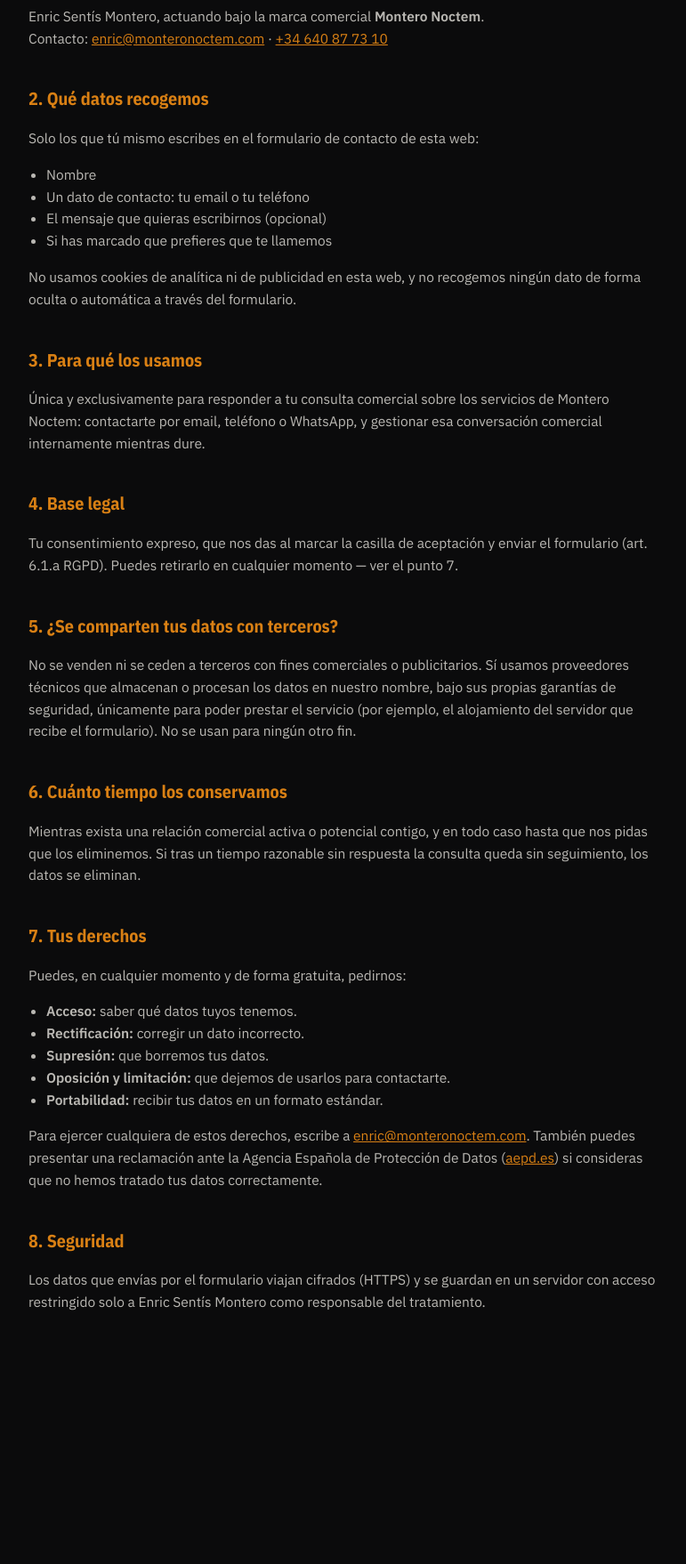
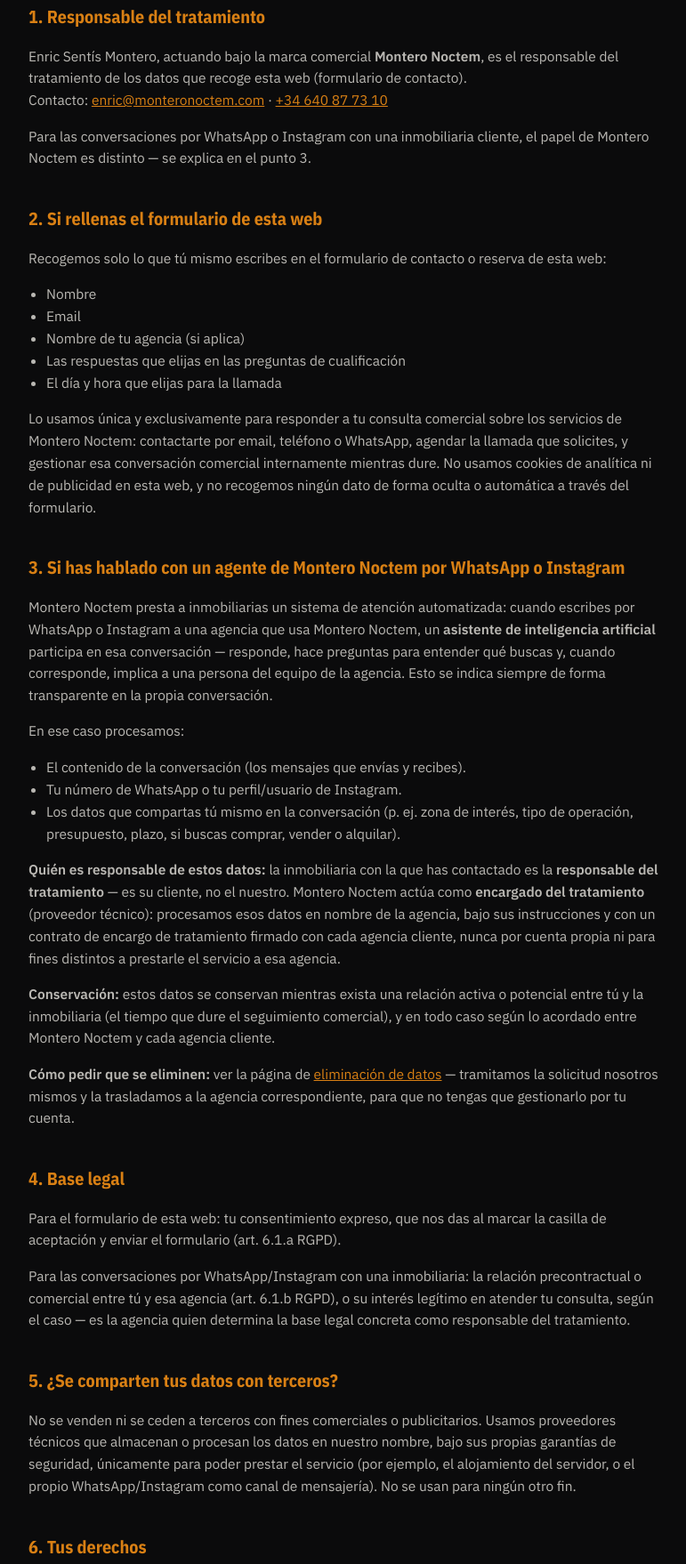
Before and after one commit to MonteroNoctem/landing, a website: page public/privacidad.html in a window 1280 px wide. Shown: the part 421-2179 px from the top of the page at 89% size, without its empty margins (252-1023 px from the left). Before the commit the page ends 2012 px from the top, so only its background shows below. Drawn offline with nearby package versions, Linux system fonts and the light colour scheme.

Commit message:
Ampliar politica de privacidad: WhatsApp/Instagram, IA,

```diff
--- a/public/privacidad.html
+++ b/public/privacidad.html
@@ -58,57 +58,99 @@
     <p class="updated">Última actualización: octubre de 2026</p>
 
     <div class="box">
-      Esta página explica, en términos claros, qué pasa con tus datos cuando rellenas el formulario
-      de contacto de <strong>monteronoctem.com</strong>. No es una plantilla legal genérica: describe
-      exactamente lo que hace este sitio.
+      Esta página explica, en términos claros, qué pasa con tus datos en dos situaciones distintas:
+      si rellenas el formulario de <strong>monteronoctem.com</strong>, o si has hablado con un
+      agente de Montero Noctem por <strong>WhatsApp o Instagram</strong> en nombre de una
+      inmobiliaria cliente. No es una plantilla legal genérica: describe exactamente lo que hace
+      este sistema.
     </div>
 
     <h2>1. Responsable del tratamiento</h2>
     <p>
-      Enric Sentís Montero, actuando bajo la marca comercial <strong>Montero Noctem</strong>.<br />
+      Enric Sentís Montero, actuando bajo la marca comercial <strong>Montero Noctem</strong>, es el
+      responsable del tratamiento de los datos que recoge esta web (formulario de contacto).<br />
       Contacto: <a href="mailto:enric@monteronoctem.com">enric@monteronoctem.com</a> ·
       <a href="https://wa.me/34640877310">+34 640 87 73 10</a>
     </p>
+    <p>
+      Para las conversaciones por WhatsApp o Instagram con una inmobiliaria cliente, el papel de
+      Montero Noctem es distinto — se explica en el punto 3.
+    </p>
 
-    <h2>2. Qué datos recogemos</h2>
-    <p>Solo los que tú mismo escribes en el formulario de contacto de esta web:</p>
+    <h2>2. Si rellenas el formulario de esta web</h2>
+    <p>Recogemos solo lo que tú mismo escribes en el formulario de contacto o reserva de esta web:</p>
     <ul>
       <li>Nombre</li>
-      <li>Un dato de contacto: tu email o tu teléfono</li>
-      <li>El mensaje que quieras escribirnos (opcional)</li>
-      <li>Si has marcado que prefieres que te llamemos</li>
+      <li>Email</li>
+      <li>Nombre de tu agencia (si aplica)</li>
+      <li>Las respuestas que elijas en las preguntas de cualificación</li>
+      <li>El día y hora que elijas para la llamada</li>
     </ul>
-    <p>No usamos cookies de analítica ni de publicidad en esta web, y no recogemos ningún dato de forma oculta o automática a través del formulario.</p>
+    <p>
+      Lo usamos única y exclusivamente para responder a tu consulta comercial sobre los servicios
+      de Montero Noctem: contactarte por email, teléfono o WhatsApp, agendar la llamada que
+      solicites, y gestionar esa conversación comercial internamente mientras dure. No usamos
+      cookies de analítica ni de publicidad en esta web, y no recogemos ningún dato de forma
+      oculta o automática a través del formulario.
+    </p>
 
-    <h2>3. Para qué los usamos</h2>
+    <h2>3. Si has hablado con un agente de Montero Noctem por WhatsApp o Instagram</h2>
     <p>
-      Única y exclusivamente para responder a tu consulta comercial sobre los servicios de Montero
-      Noctem: contactarte por email, teléfono o WhatsApp, y gestionar esa conversación comercial
-      internamente mientras dure.
+      Montero Noctem presta a inmobiliarias un sistema de atención automatizada: cuando escribes
+      por WhatsApp o Instagram a una agencia que usa Montero Noctem, un <strong>asistente de
+      inteligencia artificial</strong> participa en esa conversación — responde, hace preguntas
+      para entender qué buscas y, cuando corresponde, implica a una persona del equipo de la
+      agencia. Esto se indica siempre de forma transparente en la propia conversación.
+    </p>
+    <p>En ese caso procesamos:</p>
+    <ul>
+      <li>El contenido de la conversación (los mensajes que envías y recibes).</li>
+      <li>Tu número de WhatsApp o tu perfil/usuario de Instagram.</li>
+      <li>Los datos que compartas tú mismo en la conversación (p. ej. zona de interés, tipo de
+        operación, presupuesto, plazo, si buscas comprar, vender o alquilar).</li>
+    </ul>
+    <p>
+      <strong>Quién es responsable de estos datos:</strong> la inmobiliaria con la que has
+      contactado es la <strong>responsable del tratamiento</strong> — es su cliente, no el nuestro.
+      Montero Noctem actúa como <strong>encargado del tratamiento</strong> (proveedor técnico):
+      procesamos esos datos en nombre de la agencia, bajo sus instrucciones y con un contrato de
+      encargo de tratamiento firmado con cada agencia cliente, nunca por cuenta propia ni para
+      fines distintos a prestarle el servicio a esa agencia.
+    </p>
+    <p>
+      <strong>Conservación:</strong> estos datos se conservan mientras exista una relación activa o
+      potencial entre tú y la inmobiliaria (el tiempo que dure el seguimiento comercial), y en todo
+      caso según lo acordado entre Montero Noctem y cada agencia cliente.
+    </p>
+    <p>
+      <strong>Cómo pedir que se eliminen:</strong> ver la página de
+      <a href="/eliminar-datos.html">eliminación de datos</a> — tramitamos la solicitud nosotros
+      mismos y la trasladamos a la agencia correspondiente, para que no tengas que gestionarlo por
+      tu cuenta.
     </p>
 
     <h2>4. Base legal</h2>
     <p>
-      Tu consentimiento expreso, que nos das al marcar la casilla de aceptación y enviar el
-      formulario (art. 6.1.a RGPD). Puedes retirarlo en cualquier momento — ver el punto 7.
+      Para el formulario de esta web: tu consentimiento expreso, que nos das al marcar la casilla
+      de aceptación y enviar el formulario (art. 6.1.a RGPD).
+    </p>
+    <p>
+      Para las conversaciones por WhatsApp/Instagram con una inmobiliaria: la relación precontractual
+      o comercial entre tú y esa agencia (art. 6.1.b RGPD), o su interés legítimo en atender tu
+      consulta, según el caso — es la agencia quien determina la base legal concreta como
+      responsable del tratamiento.
     </p>
 
     <h2>5. ¿Se comparten tus datos con terceros?</h2>
     <p>
-      No se venden ni se ceden a terceros con fines comerciales o publicitarios. Sí usamos
-      proveedores técnicos que almacenan o procesan los datos en nuestro nombre, bajo sus propias
-      garantías de seguridad, únicamente para poder prestar el servicio (por ejemplo, el alojamiento
-      del servidor que recibe el formulario). No se usan para ningún otro fin.
+      No se venden ni se ceden a terceros con fines comerciales o publicitarios. Usamos proveedores
+      técnicos que almacenan o procesan los datos en nuestro nombre, bajo sus propias garantías de
+      seguridad, únicamente para poder prestar el servicio (por ejemplo, el alojamiento del
+      servidor, o el propio WhatsApp/Instagram como canal de mensajería). No se usan para ningún
+      otro fin.
     </p>
 
-    <h2>6. Cuánto tiempo los conservamos</h2>
-    <p>
-      Mientras exista una relación comercial activa o potencial contigo, y en todo caso hasta que
-      nos pidas que los eliminemos. Si tras un tiempo razonable sin respuesta la consulta queda sin
-      seguimiento, los datos se eliminan.
-    </p>
-
-    <h2>7. Tus derechos</h2>
+    <h2>6. Tus derechos</h2>
     <p>Puedes, en cualquier momento y de forma gratuita, pedirnos:</p>
     <ul>
       <li><strong>Acceso:</strong> saber qué datos tuyos tenemos.</li>
@@ -119,14 +161,24 @@
     </ul>
     <p>
       Para ejercer cualquiera de estos derechos, escribe a
-      <a href="mailto:enric@monteronoctem.com">enric@monteronoctem.com</a>. También puedes presentar
-      una reclamación ante la Agencia Española de Protección de Datos (<a href="https://www.aepd.es" target="_blank" rel="noopener">aepd.es</a>) si consideras que no hemos tratado tus datos correctamente.
+      <a href="mailto:enric@monteronoctem.com">enric@monteronoctem.com</a> — da igual si contactaste
+      a través del formulario de esta web o hablando con la agencia, lo gestionamos igual. También
+      puedes presentar una reclamación ante la Agencia Española de Protección de Datos
+      (<a href="https://www.aepd.es" target="_blank" rel="noopener">aepd.es</a>) si consideras que no
+      hemos tratado tus datos correctamente.
     </p>
 
-    <h2>8. Seguridad</h2>
+    <h2>7. Seguridad</h2>
     <p>
-      Los datos que envías por el formulario viajan cifrados (HTTPS) y se guardan en un servidor
-      con acceso restringido solo a Enric Sentís Montero como responsable del tratamiento.
+      Los datos viajan cifrados (HTTPS, o el cifrado propio de WhatsApp/Instagram) y se guardan en
+      un servidor con acceso restringido al equipo de Montero Noctem y, para sus propios leads, a la
+      inmobiliaria cliente correspondiente.
+    </p>
+
+    <h2>8. Más información</h2>
+    <p>
+      Ver también las <a href="/terminos.html">condiciones del servicio</a> y la página de
+      <a href="/eliminar-datos.html">eliminación de datos</a>.
     </p>
   </main>
 </body>
```
